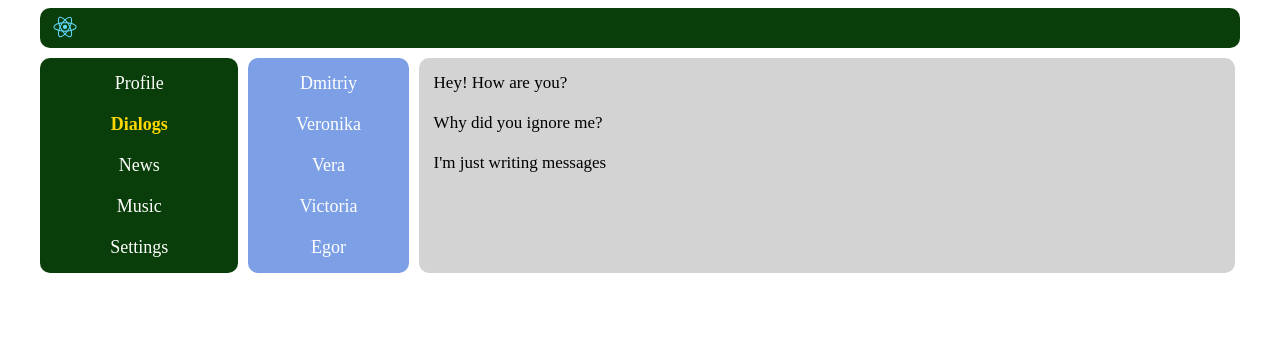
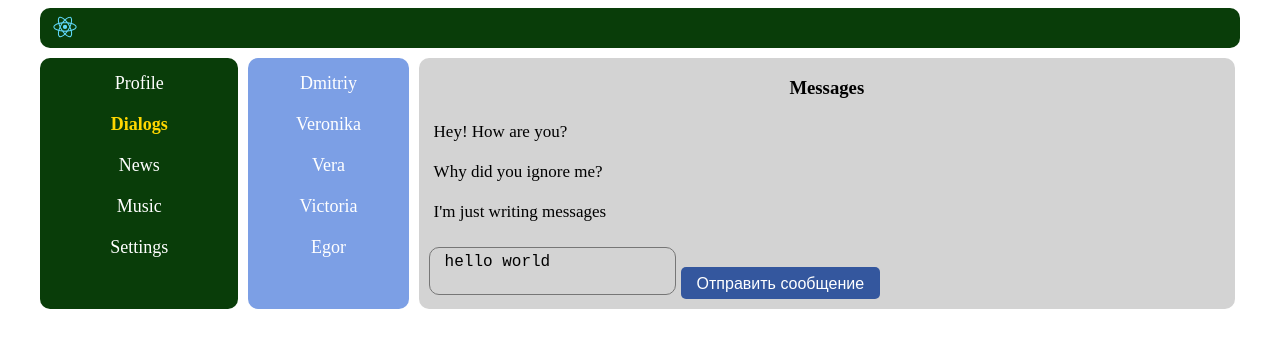
Before and after one commit to JustSeme/ReactWayOfSamurai, a React (Create React App) app: page /dialogs in a window 1280 px wide. Shown: the top 348 px of the page. Built offline with nearby package versions, Linux system fonts and the light colour scheme.

Commit message:
add subscriber, observer, BLL state and more

```diff
--- a/package.json
+++ b/package.json
@@ -6,6 +6,7 @@
     "@testing-library/jest-dom": "^5.16.4",
     "@testing-library/react": "^13.3.0",
     "@testing-library/user-event": "^13.5.0",
+    "axios": "^0.27.2",
     "react": "^18.2.0",
     "react-dom": "^18.2.0",
     "react-router-dom": "^6.3.0",
--- a/src/App.js
+++ b/src/App.js
@@ -8,15 +8,15 @@ import Music from './comonents/Music/Music';
 import Settings from './comonents/Settings/Settings';
 import { Route, Routes } from 'react-router-dom';
 
-function App() {
+function App({ state, ...props }) {
   return (
     <div className='app-wrapper'>
       <Header />
       <Navbar />
       <div className='app-wrapper-content'>
         <Routes>
-          <Route path='/dialogs/*' element={<Dialogs />} />
-          <Route path='/profile' element={<Profile />} />
+          <Route path='/dialogs/*' element={<Dialogs dialogsPage={state.dialogsPage} />} />
+          <Route path='/profile' element={<Profile profilePage={state.profilePage} />} />
           <Route path='/news' element={<News />} />
           <Route path='/music' element={<Music />} />
           <Route path='/settings' element={<Settings />} />
--- a/src/comonents/Dialogs/Dialogs.jsx
+++ b/src/comonents/Dialogs/Dialogs.jsx
@@ -1,22 +1,15 @@
 import style from './Dialogs.module.css'
 import DialogItem from './DialogItem/DialogItem'
 import MessageItem from './MessageItem/MessageItem'
+import { useRef, useState } from 'react'
+import MyButton from '../UI/button/MyButton'
 
-function Dialogs() {
-    const dialogsData = [
-        { name: 'Dmitriy', id: 1 },
-        { name: 'Veronika', id: 2 },
-        { name: 'Vera', id: 3 },
-        { name: 'Victoria', id: 4 },
-        { name: 'Egor', id: 5 },
-    ]
-    const messagesData = [
-        { messageText: 'Hey! How are you?', id: 1 },
-        { messageText: 'Why did you ignore me?', id: 2 },
-        { messageText: "I'm just writing messages", id: 3 },
-    ]
-    const dialogsElements = dialogsData.map(dialog => <DialogItem key={dialog.id} id={dialog.id}>{dialog.name}</DialogItem>)
-    const messagesElements = messagesData.map(message => <MessageItem>{message.messageText}</MessageItem>)
+function Dialogs({ dialogsPage, ...props }) {
+    /* const [messages, setMessages] = useState(dialogsPage.messagesData) */
+    const textareaRef = useRef('')
+
+    const dialogsElements = dialogsPage.dialogsData.map(dialog => <DialogItem key={dialog.id} id={dialog.id}>{dialog.name}</DialogItem>)
+    const messagesElements = dialogsPage.messagesData.map(message => <MessageItem key={message.id}>{message.messageText}</MessageItem>)
 
     return (
         <div className={style.dialogs}>
@@ -24,9 +17,14 @@ function Dialogs() {
                 {dialogsElements}
             </div>
             <div className={style.messages}>
+                <h3 style={{ 'textAlign': 'center' }}>Messages</h3>
                 {messagesElements}
+                <div className={style.messageForm}>
+                    <textarea ref={textareaRef} onChange={(e) => dialogsPage.onMessageChange(e)} value={dialogsPage.newMessageText} placeholder='Введите сообщение...'></textarea>
+                    <MyButton onClick={dialogsPage.newMessage}>Отправить сообщение</MyButton>
+                </div>
             </div>
-        </div>
+        </div >
     )
 }
 
--- a/src/comonents/Dialogs/Dialogs.module.css
+++ b/src/comonents/Dialogs/Dialogs.module.css
@@ -20,3 +20,23 @@
     border-radius: 10px;
     height: 100%;
 }
+
+.messageForm {
+    display: inline-block;
+    margin: 10px;
+}
+
+.messageForm button {
+    height: 32px;
+    vertical-align: bottom;
+}
+
+.messageForm textarea {
+    font-size: 16px;
+    padding: 5px 15px;
+    resize: none;
+    border-radius: 10px;
+    margin-right: 5px;
+    height: 100%;
+    background: none;
+}
--- a/src/comonents/Dialogs/MessageItem/MessageItem.module.css
+++ b/src/comonents/Dialogs/MessageItem/MessageItem.module.css
@@ -1,5 +1,5 @@
 .message {
+    margin: 10px;
     font-size: 17px;
-    margin: 10px;
     padding: 5px;
 }
--- a/src/comonents/PostForm/PostFrom.jsx
+++ b/src/comonents/PostForm/PostFrom.jsx
@@ -5,12 +5,12 @@ import style from './PostForm.module.css'
 import veronika from '../../img/avatar.png'
 
 const PostFrom = ({ setPost, posts, ...props }) => {
-    const [username, setUsername] = useState('')
-    const [message, setMessage] = useState('')
+    const [title, setUsername] = useState('')
+    const [body, setMessage] = useState('')
     const keyMessages = {
-        'привет, вероника': `Привет, ${username}!`,
+        'привет, вероника': `Привет, ${title}!`,
         'который час?': getTime(),
-        'сколько будет': veronikaCalc(message) /* Калькулятор однозначных чисел */
+        'сколько будет': veronikaCalc(body) /* Калькулятор однозначных чисел */
     }
 
     function veronikaCalc(string) {
@@ -39,23 +39,23 @@ const PostFrom = ({ setPost, posts, ...props }) => {
     function createPost(e) {
         const newPost = {
             id: Date.now(),
-            username,
-            message
+            title,
+            body
         }
         setPost([...posts, newPost])
     }
 
     useEffect(() => {
         for (let keyMessage in keyMessages) {
-            if (message.toLocaleLowerCase().includes(keyMessage)) {
+            if (body.toLocaleLowerCase().includes(keyMessage)) {
                 const botMessage = {
                     id: Date.now(),
                     avatar: veronika,
-                    username: 'Вероника',
-                    message: keyMessages[keyMessage]
+                    title: 'Вероника',
+                    body: keyMessages[keyMessage]
                 }
-                if (message.includes('сколько будет')) {
-                    veronikaCalc(message)
+                if (body.includes('сколько будет')) {
+                    veronikaCalc(body)
                 }
                 setPost([...posts, botMessage])
             }
@@ -68,11 +68,11 @@ const PostFrom = ({ setPost, posts, ...props }) => {
     return (
         <div className={style.newPost}>
             <MyInput
-                value={username}
+                value={title}
                 onChange={e => setUsername(e.target.value)}
                 placeholder='Ваше имя'
             />
-            <textarea className={style.textarea} value={message} placeholder="Новый пост" cols="100" rows="4" onChange={e => setMessage(e.target.value)} />
+            <textarea className={style.textarea} value={body} placeholder="Новый пост" cols="100" rows="4" onChange={e => setMessage(e.target.value)} />
             <div>
                 <MyButton onClick={e => createPost(e)} type='submit'>Создать пост</MyButton>
             </div>
--- a/src/comonents/Profile/MyPosts/MyPosts.jsx
+++ b/src/comonents/Profile/MyPosts/MyPosts.jsx
@@ -1,21 +1,30 @@
-import React, { useState } from "react";
+import React, { useEffect, useState } from "react";
 import style from './MyPosts.module.css'
 import Post from "./Post/Post";
-import veronika from '../../../img/avatar.png'
 import PostFrom from "../../PostForm/PostFrom";
+import axios from "axios";
 
-function MyPosts() {
-    const [posts, setPost] = useState([
-        { id: 1, avatar: veronika, username: 'Вероника', message: 'Hello World' },
-        /* { id: 2, username: 'Влад', message: 'Hey! How are you?' },
-        { id: 3 },
-        { id: 4, username: 'Кирилл', message: "I'm fine" } */
-    ])
+function MyPosts({ postsData, ...props }) {
+    const [posts, setPosts] = useState([])
+
+    useEffect(() => {
+        axios.get('https://jsonplaceholder.typicode.com/posts?_limit=10')
+            .then(result => result.data)
+            .then(async (postsResponse) => {
+                let postsWithAva = await Promise.all(postsResponse.map(async post => {
+                    let avatar = await axios.get(`https://jsonplaceholder.typicode.com/photos/${post.id}`)
+                    post.avatar = avatar.data.thumbnailUrl
+                    return post
+                }))
+                return postsWithAva
+            }).then(postsWithAva => setPosts(postsWithAva))
+    }, [])
+
     const postsElements = posts.map((post) => <Post post={post} key={post.id} />)
 
     return (
         <div>
-            <PostFrom setPost={setPost} posts={posts} />
+            <PostFrom setPost={setPosts} posts={posts} />
             <h2>My Posts</h2>
             <div className={style.posts}>
                 {postsElements}
--- a/src/comonents/Profile/MyPosts/Post/Post.jsx
+++ b/src/comonents/Profile/MyPosts/Post/Post.jsx
@@ -1,15 +1,17 @@
-import React, { useState } from "react"
+import React, { useEffect, useState } from "react"
 import style from './Post.module.css'
 import noAvatar from '../../../../img/noAvatar.jpg'
+import axios from 'axios'
 
 function Post({ post }) {
+
     return (
         <div className={style.item}>
             <div>
                 <img src={post.avatar ? post.avatar : noAvatar} />
-                <span className={style.username}>{post.username ? post.username : 'noname'}</span>
+                <span className={style.username}>{post.title ? post.title : 'noname'}</span>
             </div>
-            <span className={style.mainText}>{post.message ? post.message : 'Текст отсутствует...'}</span>
+            <span className={style.mainText}>{post.body ? post.body : 'Текст отсутствует...'}</span>
         </div>
     )
 }
--- a/src/comonents/Profile/Profile.jsx
+++ b/src/comonents/Profile/Profile.jsx
@@ -3,14 +3,14 @@ import wallpaper from '../../img/wallpaper.jpg'
 import MyPosts from './MyPosts/MyPosts'
 import ProfileInfo from './ProfileInfo/ProfileInfo'
 
-function Profile() {
+function Profile({ profilePage, ...props }) {
     return (
         <div>
             <div className={style.wallpaper}>
                 <img src={wallpaper} />
             </div>
             <ProfileInfo />
-            <MyPosts />
+            <MyPosts postsData={profilePage.postsData} />
         </div>
     )
 }
--- a/src/index.js
+++ b/src/index.js
@@ -1,3 +1,4 @@
+import state from './state.js'
 import React from 'react';
 import ReactDOM from 'react-dom/client';
 import App from './App';
@@ -5,8 +6,14 @@ import { BrowserRouter } from 'react-router-dom'
 
 const root = ReactDOM.createRoot(document.getElementById('root'));
 
-root.render(
-  <BrowserRouter>
-    <App />
-  </BrowserRouter>
-);
+let rerenderEntiresTree = (state) => {
+  root.render(
+    <BrowserRouter>
+      <App state={state} />
+    </BrowserRouter>
+  );
+}
+
+state.subscribe(rerenderEntiresTree)
+
+rerenderEntiresTree(state)
--- /dev/null
+++ b/src/state.js
@@ -0,0 +1,44 @@
+import veronika from './img/avatar.png'
+
+let rerenderEntiresTree
+
+const state = {
+    dialogsPage: {
+        dialogsData: [
+            { name: 'Dmitriy', id: 1 },
+            { name: 'Veronika', id: 2 },
+            { name: 'Vera', id: 3 },
+            { name: 'Victoria', id: 4 },
+            { name: 'Egor', id: 5 },
+        ],
+        messagesData: [
+            { messageText: 'Hey! How are you?', id: 1 },
+            { messageText: 'Why did you ignore me?', id: 2 },
+            { messageText: "I'm just writing messages", id: 3 },
+        ],
+        newMessageText: 'hello world',
+        onMessageChange: (e) => {
+            state.dialogsPage.newMessageText = e.target.value
+            rerenderEntiresTree(state)
+        },
+        newMessage: () => {
+            const newMessage = {
+                id: Date.now(),
+                messageText: state.dialogsPage.newMessageText
+            }
+            state.dialogsPage.messagesData.push(newMessage)
+            state.dialogsPage.newMessageText = ''
+            rerenderEntiresTree(state)
+        }
+    },
+    profilePage: {
+        postsData: [],
+    },
+    subscribe: (observer) => {
+        rerenderEntiresTree = observer
+    }
+}
+
+window.state = state
+
+export default state
```
Also changed, not shown: 1 other file (tests, documents, lock files or other folders).
